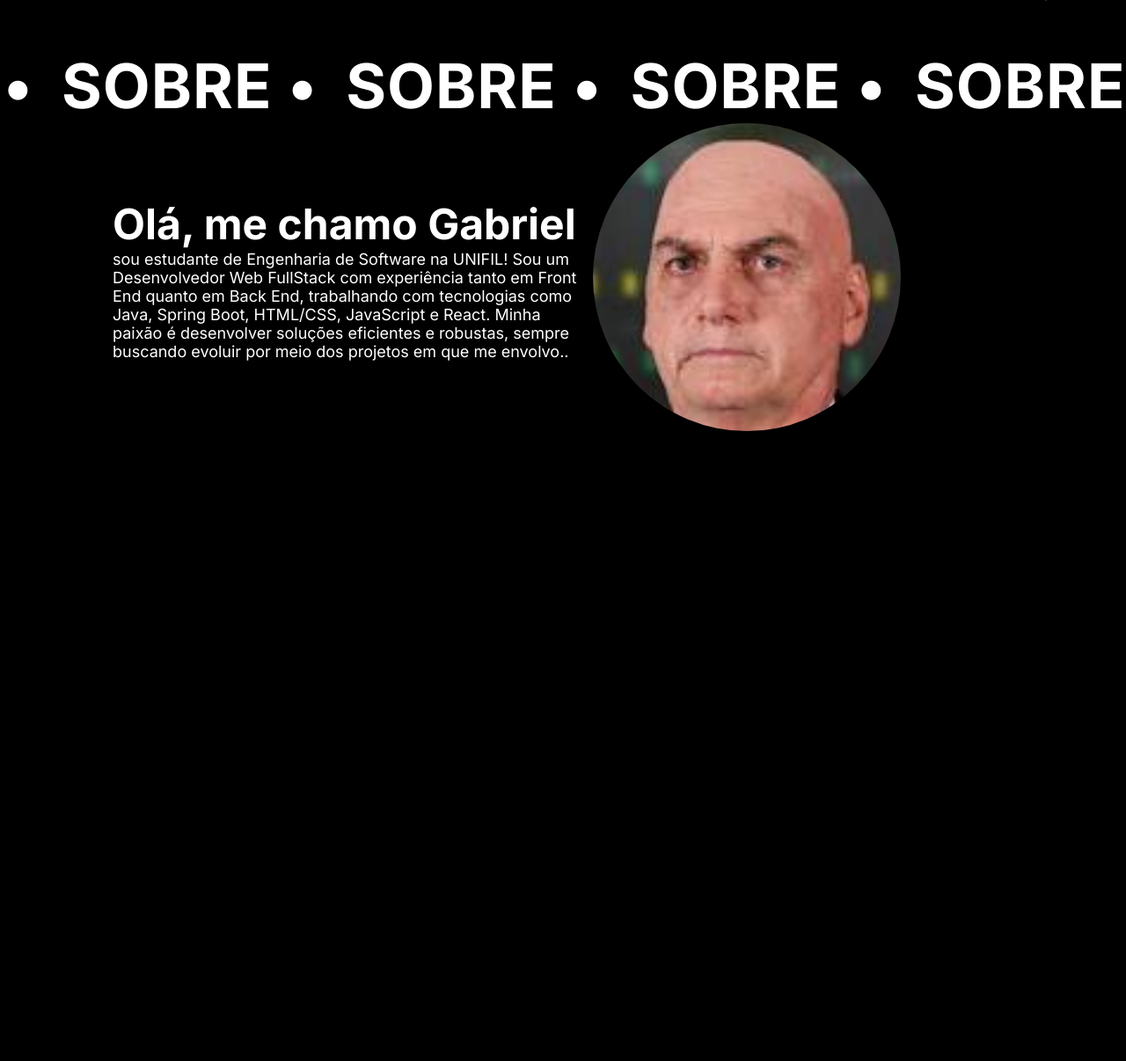
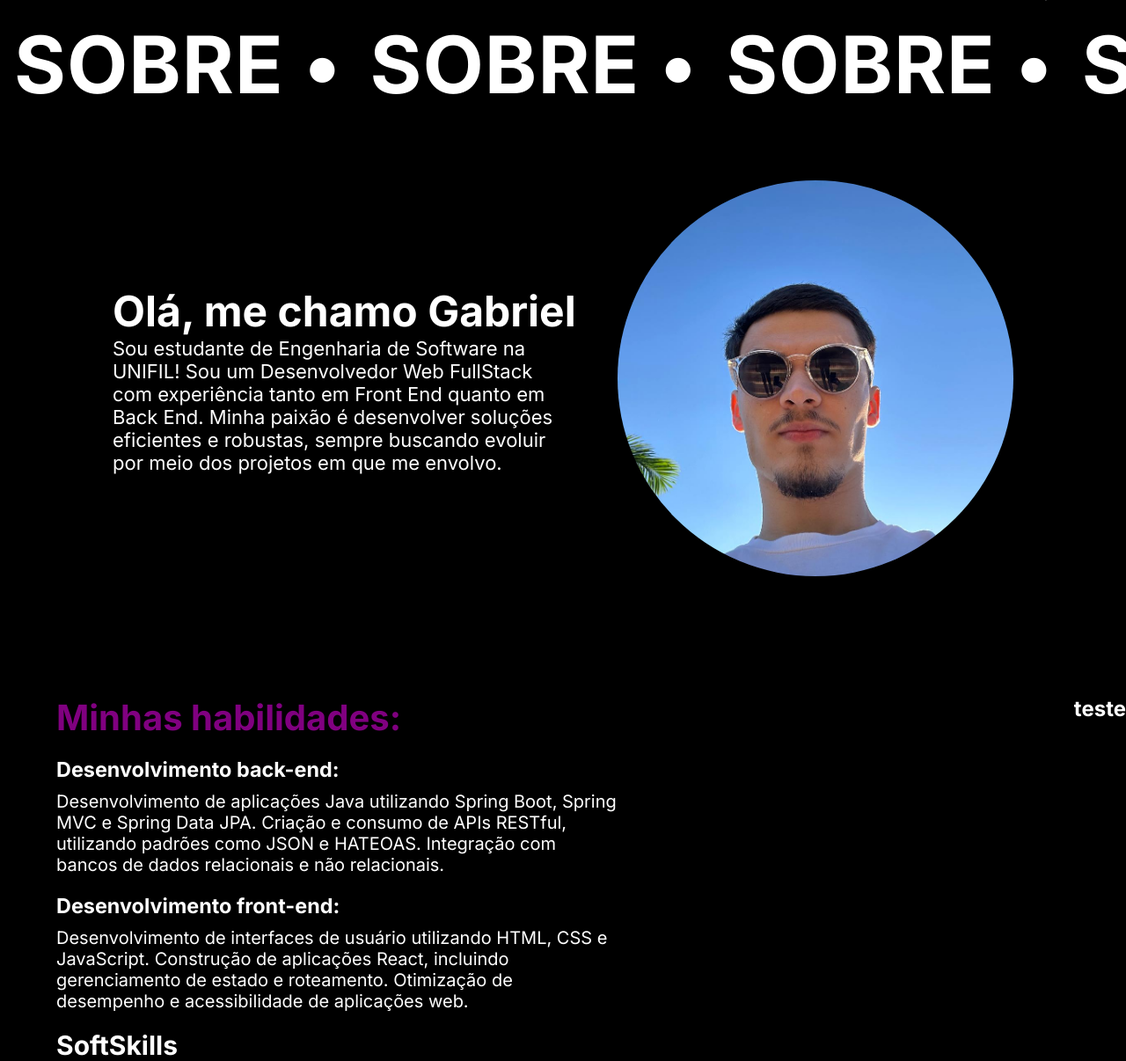
Before and after one commit to gabrieltizziani/portifolio-gabriel, a plain HTML site: page index.html in a window 1280 px wide. Shown: the part 798-2004 px from the top of the page at 88% size. Before the commit the page ends 1292 px from the top, so only its background shows below. Drawn offline with nearby package versions, Linux system fonts and the light colour scheme; animation ran at ten frames a second.

Commit message:
Add habilidades

```diff
--- a/index.html
+++ b/index.html
@@ -6,6 +6,7 @@
     <title>Gabriel Tizziani | Dev</title>
     <link rel="stylesheet" href="styles/style.css">
     <link rel="stylesheet" href="styles/sobre.css">
+    <link rel="stylesheet" href="styles/habilidade.css">
     <script src="js/app.js" defer></script>
     <script crossorigin="anonymous" src="https://unpkg.com/typeit@8.7.1/dist/index.umd.js"></script>
     <link rel="stylesheet" href="https://cdnjs.cloudflare.com/ajax/libs/font-awesome/4.7.0/css/font-awesome.min.css">
@@ -34,7 +35,7 @@
 
     <main class="apresentacao-inicial">
         <div class="inicio">
-            <h1>Gabriel Tizziani</h1>
+            <h1 class="t-inicial">Gabriel Tizziani</h1>
             <p class="subtitulo">Desenvolvedor <span class="animacao"></span></p>
         </div>
     </main>
@@ -57,6 +58,8 @@
         <i class="fa fa-angle-double-down" style="font-size:36px"></i>
     </div>
 
+    <section id="sobre">
+        <!-- Título movido para o topo -->
         <div class="text-wrapper">
             <span class="s-sobre">SOBRE •</span>
             <span class="s-sobre">SOBRE •</span>
@@ -66,21 +69,51 @@
             <span class="s-sobre">SOBRE •</span>
             <span class="s-sobre">SOBRE •</span>
             <span class="s-sobre">SOBRE •</span>
+            <span class="s-sobre">SOBRE •</span>
+            <span class="s-sobre">SOBRE •</span>
         </div>
-    <section id="sobre">
+
+        <!-- Conteúdo da section -->
+        <div class="content-wrapper">
             <div class="text-container">
                 <h1 class="t-sobre">Olá, me chamo Gabriel</h1>
-            <p class="p-sobre">sou estudante de Engenharia de Software na UNIFIL!
-                Sou um Desenvolvedor Web FullStack com experiência tanto em Front End quanto em Back End, trabalhando com tecnologias como Java,
-                Spring Boot, HTML/CSS, JavaScript e React. Minha paixão é desenvolver soluções eficientes e robustas, sempre buscando evoluir por
-                meio dos projetos em que me envolvo..</p>
+                <p class="p-sobre">Sou estudante de Engenharia de Software na UNIFIL!
+                    Sou um Desenvolvedor Web FullStack com experiência tanto em Front End quanto em Back End. Minha paixão é desenvolver soluções eficientes e robustas,
+                    sempre buscando evoluir por meio dos projetos em que me envolvo.</p>
             </div>
             <div class="image-container">
-            <img class="foto" src="assets/img/images.png" alt="Imagem Giratória">
+                <img class="foto" src="assets/img/euteste.jpeg" alt="Imagem Giratória">
+            </div>
+            <div>
+            </div>
+        </div>
+    </section>
+
+    <section id="habilidades">
+        <div class="div-hab">
+            <h1 class="t-habilidades">Minhas habilidades:</h1>
+            <h3 class="h3-hab">Desenvolvimento back-end:</h3>
+            <p class="p-habilidades">
+                Desenvolvimento de aplicações Java utilizando Spring Boot, Spring MVC e Spring Data JPA.
+                Criação e consumo de APIs RESTful, utilizando padrões como JSON e HATEOAS.
+                Integração com bancos de dados relacionais e não relacionais.
+            </p>
+            <h3 class="h3-hab">Desenvolvimento front-end:</h3>
+            <p class="p-habilidades">Desenvolvimento de interfaces de usuário utilizando HTML, CSS e JavaScript.
+                Construção de aplicações React, incluindo gerenciamento de estado e roteamento.
+                Otimização de desempenho e acessibilidade de aplicações web.
+            </p>
+            <h2>SoftSkills</h2>
+
+        </div>
+        <div>
+            <h1>teste</h1>
         </div>
     </section>
 
 
 
+
+
 </body>
 </html>
--- a/js/app.js
+++ b/js/app.js
@@ -1,3 +1,4 @@
+//ESCRITA
 document.addEventListener('DOMContentLoaded', () =>{
     new TypeIt(".animacao", {
         speed: 200,
@@ -5,6 +6,7 @@ document.addEventListener('DOMContentLoaded', () =>{
     }).type(' Web', {delay: 900}).delete(3).type(' Fullstack', {delay: 900}).go()
 })
 
+//MENU
 const menuIcon = document.getElementById('menu-icon');
 const menu = document.getElementById('menu');
 
@@ -13,3 +15,27 @@ menuIcon.addEventListener('click', () => {
     // Alterna a classe "menu-open" para abrir e fechar o menu
     menu.classList.toggle('menu-open');
 });
+
+//ANIMAÇAO SCROLL
+document.addEventListener("DOMContentLoaded", function() {
+    const sections = document.querySelectorAll("section");
+    const options = {
+        root: null,
+        rootMargin: "0px",
+        threshold: 0.1 // Quando 10% da seção estiver visível, a animação será ativada
+    };
+
+    const observer = new IntersectionObserver((entries) => {
+        entries.forEach(entry => {
+            if (entry.isIntersecting) {
+                entry.target.classList.add("active");
+            } else {
+                entry.target.classList.remove("active");
+            }
+        });
+    }, options);
+
+    sections.forEach(section => {
+        observer.observe(section);
+    });
+});
--- /dev/null
+++ b/styles/habilidade.css
@@ -0,0 +1,24 @@
+#habilidades{
+    display: flex;
+    justify-content: space-between;
+}
+.div-hab{
+    margin-left: 5%;
+    width: 50%;
+    font-size: 20px;
+}
+
+.t-habilidades{
+    color: purple;
+    font-size: 40px;
+    margin-bottom: 20px;
+}
+
+.h3-hab {
+    margin-top: 20px; /* Espaço acima do subtítulo */
+    margin-bottom: 10px; /* Espaço abaixo do subtítulo */
+}
+
+.p-habilidades {
+    margin-bottom: 20px; /* Espaço abaixo do parágrafo */
+}
--- a/styles/sobre.css
+++ b/styles/sobre.css
@@ -1,62 +1,76 @@
-body{
+body {
     font-family: "Inter", sans-serif;
+    background-color: #000; /* Cor de fundo preta */
+    color: white;
+    margin: 0;
+    padding: 0;
+    overflow-x: hidden; /* Evitar barra de rolagem horizontal */
 }
+
 #sobre {
+    display: flex;
+    flex-direction: column;
+    justify-content: center;
+    align-items: center;
+    padding: 0 10%;
+    width: 100%;
+    height: 100vh;
+}
+
+/* Ajuste para o wrapper do conteúdo */
+.content-wrapper {
     display: flex;
     justify-content: space-between;
     align-items: center;
-    padding: 0 10%;
-    width: 90%;
+    width: 100%;
+    margin-top: 8%;
 }
+
 .t-sobre {
     font-size: 48px;
     font-weight: bold;
+}
 
-}
 .p-sobre {
-    font-size: 18px;
+    font-size: 22px;
+    width: 90%;
 }
 
 .foto {
-    width: 350px;
-    height: 350px;
+    width: 450px;
+    height: 450px;
     border-radius: 50%;
     object-fit: cover;
-    position: relative;
 }
 
-.title-sobre{
+.text-wrapper {
     display: flex;
-    justify-content: center;
-    font-family: "Inter", sans-serif;
-    font-size: 60px;
-    font-weight: bolder;
-    margin-top: 5%;
+    justify-content: flex-start;
+    align-items: center;
+    width: 100vw; /* Largura total da viewport */
+    position: relative;
+    overflow: hidden;
+    margin-top: -100px;
+    height: 100px; /* Ajuste a altura do text-wrapper conforme necessário */
+
 }
 
-.text-wrapper{
-    display: flex;
-    justify-content: flex-start;
-    overflow: hidden;
-    margin-top: 5%;
-}
-
-.s-sobre{
-    font-size: 70px;
+.s-sobre {
+    font-size: 90px;
     text-transform: uppercase;
     color: white;
     white-space: nowrap;
     letter-spacing: 1px;
-    animation: move-rtl 6000ms linear infinite;
+    animation: move-rtl 10s linear infinite;
     padding: 0 1rem;
     font-weight: bolder;
 }
 
 @keyframes move-rtl {
     0% {
-        transform: translateX(0);
+        transform: translateX(100%); /* Começa fora da tela à direita */
     }
-    100%{
-        transform: translateX(-100%);
+    100% {
+        transform: translateX(-100%); /* Sai da tela pela esquerda */
     }
 }
--- a/styles/style.css
+++ b/styles/style.css
@@ -22,7 +22,7 @@ body {
 
 }
 
-h1 {
+.t-inicial {
     font-size: 100px;
     font-weight: bold;
 }
@@ -149,3 +149,12 @@ span {
         transform: translateY(10px); /* Movimenta para baixo */
     }
 }
+
+section {
+    opacity: 0;
+    transition: opacity 0.5s ease-in-out;
+}
+
+section.active {
+    opacity: 1;
+}
```
Also changed, not shown: assets/img/euteste.jpeg (added). Lines whose indentation alone changed are shown as unchanged.
